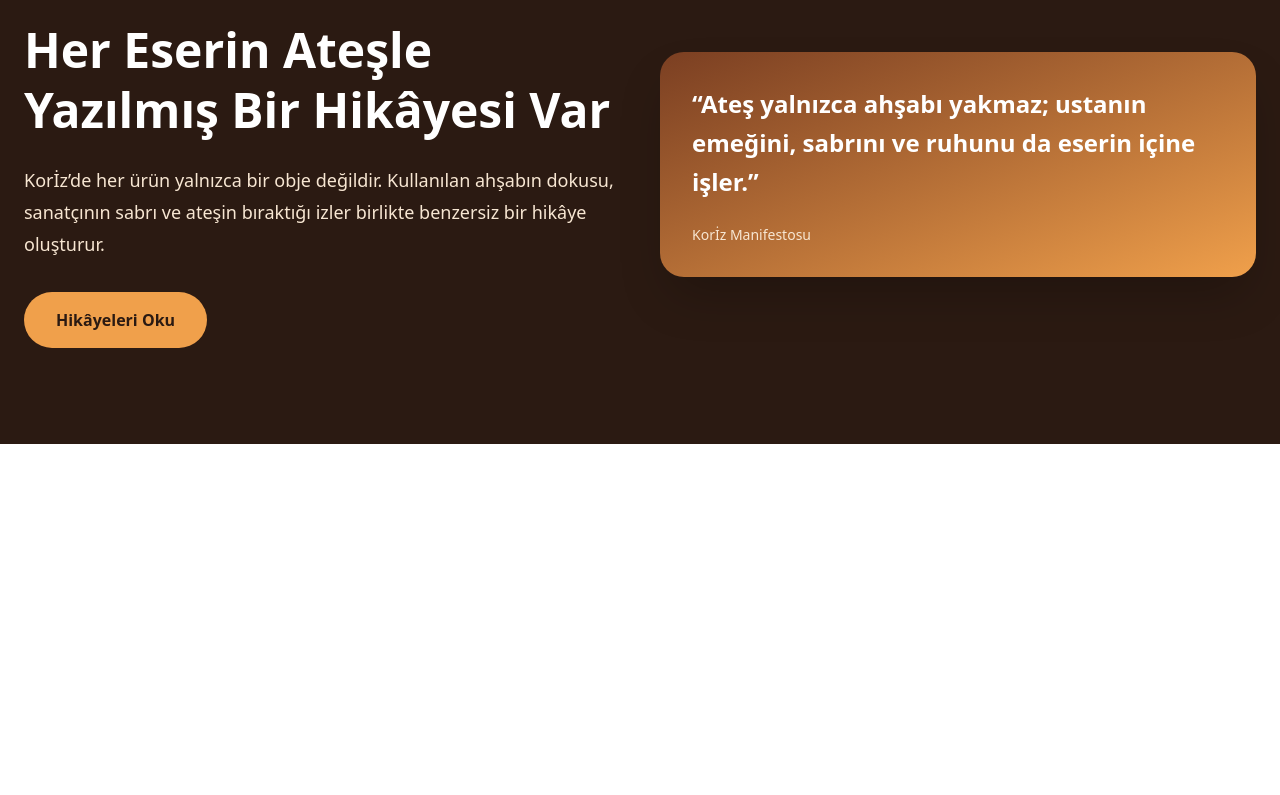
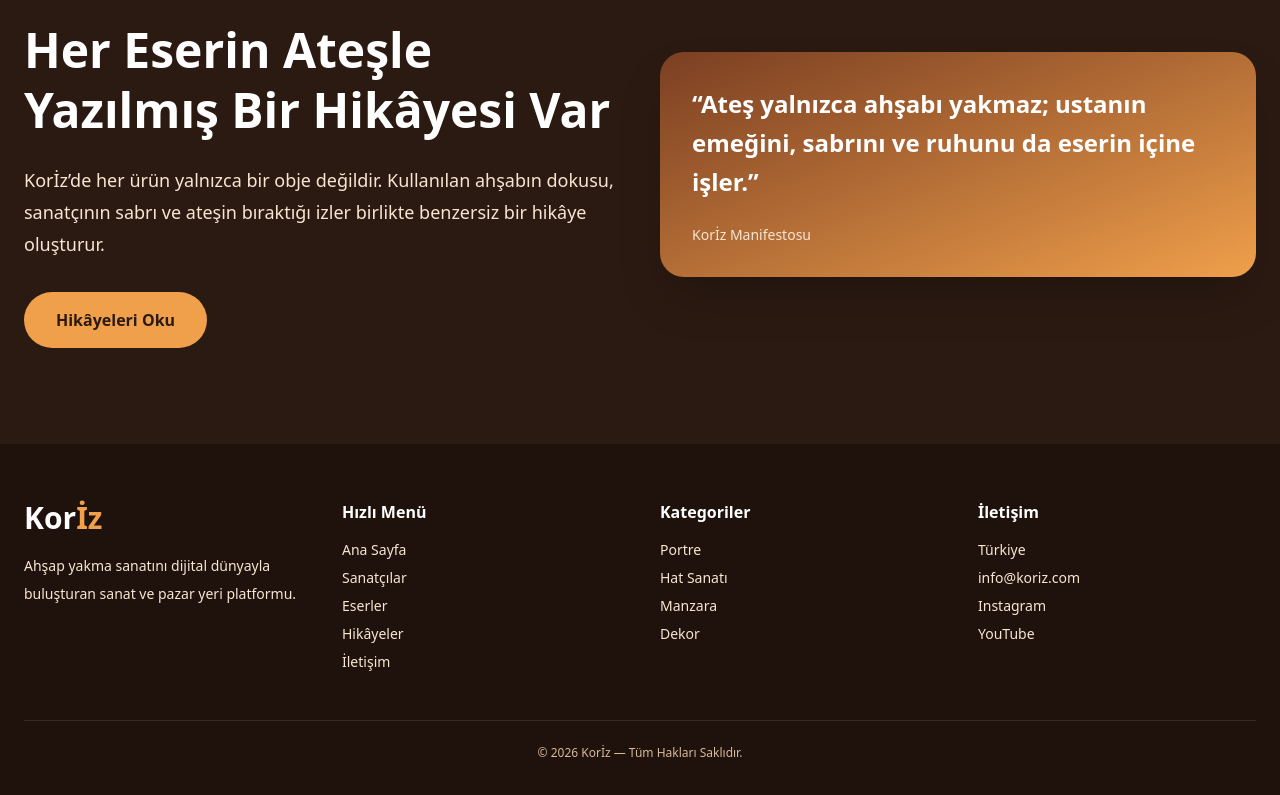
Before and after one commit to sadeceakinozturk/koriz, a Next.js app: page / in a window 1280 px wide. Shown: the part 2584-3379 px from the top of the page. Before the commit the page ends 3028 px from the top, so only its background shows below. Built offline with nearby package versions, Linux system fonts and the light colour scheme.

Commit message:
KorIz v0.5 footer eklendi

```diff
--- /dev/null
+++ b/app/components/Footer.tsx
@@ -0,0 +1,51 @@
+export default function Footer() {
+  return (
+    <footer className="bg-[#1f120c] px-6 py-14 text-[#f7e6d2]">
+      <div className="mx-auto grid max-w-7xl gap-10 md:grid-cols-4">
+        <div>
+          <h2 className="text-3xl font-extrabold text-white">
+            Kor<span className="text-[#f0a04b]">İz</span>
+          </h2>
+          <p className="mt-4 text-sm leading-7">
+            Ahşap yakma sanatını dijital dünyayla buluşturan sanat ve pazar yeri platformu.
+          </p>
+        </div>
+
+        <div>
+          <h3 className="font-bold text-white">Hızlı Menü</h3>
+          <ul className="mt-4 space-y-2 text-sm">
+            <li>Ana Sayfa</li>
+            <li>Sanatçılar</li>
+            <li>Eserler</li>
+            <li>Hikâyeler</li>
+            <li>İletişim</li>
+          </ul>
+        </div>
+
+        <div>
+          <h3 className="font-bold text-white">Kategoriler</h3>
+          <ul className="mt-4 space-y-2 text-sm">
+            <li>Portre</li>
+            <li>Hat Sanatı</li>
+            <li>Manzara</li>
+            <li>Dekor</li>
+          </ul>
+        </div>
+
+        <div>
+          <h3 className="font-bold text-white">İletişim</h3>
+          <ul className="mt-4 space-y-2 text-sm">
+            <li>Türkiye</li>
+            <li>info@koriz.com</li>
+            <li>Instagram</li>
+            <li>YouTube</li>
+          </ul>
+        </div>
+      </div>
+
+      <div className="mx-auto mt-12 max-w-7xl border-t border-white/10 pt-6 text-center text-xs text-[#d9b99b]">
+        © 2026 Korİz — Tüm Hakları Saklıdır.
+      </div>
+    </footer>
+  );
+}
--- a/app/page.tsx
+++ b/app/page.tsx
@@ -4,6 +4,7 @@ import Hero from "./components/Hero";
 import Categories from "./components/Categories";
 import FeaturedArtists from "./components/FeaturedArtists";
 import Story from "./components/Story";
+import Footer from "./components/Footer";
 
 export default function Home() {
   return (
@@ -14,6 +15,7 @@ export default function Home() {
       <FeaturedArtists />
       <LatestProducts />
       <Story />
+      <Footer />
     </main>
   );
 }
```
